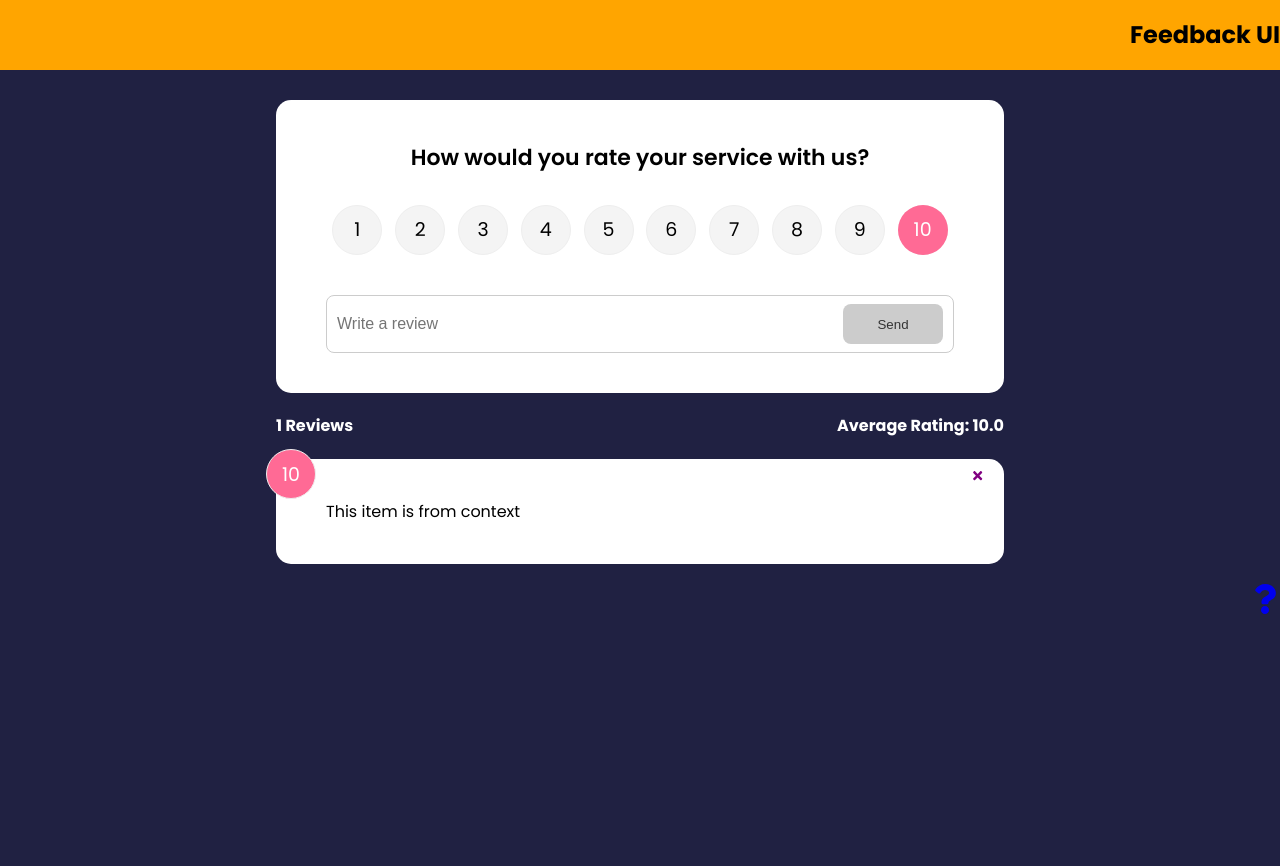
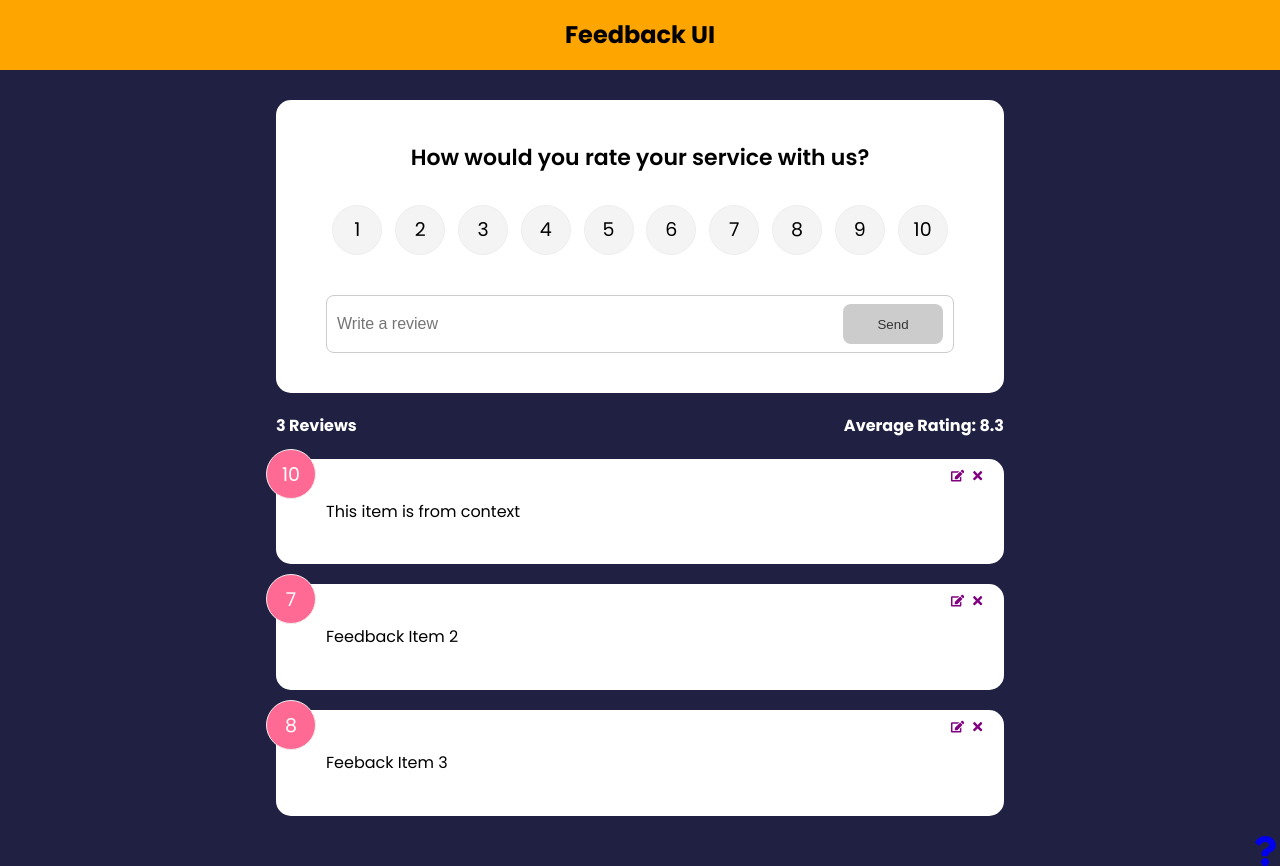
Before and after one commit to butters008/React-Tut1-FeedbackApp, a React (Create React App) app: page / in a window 1280 px wide. Before the commit the page ends 800 px from the top, so only its background shows below. Built offline with nearby package versions, Linux system fonts and the light colour scheme.

Commit message:
Getting most of the edit completed just want to commit incase screw up

```diff
--- a/src/components/FeedbackForm.jsx
+++ b/src/components/FeedbackForm.jsx
@@ -1,11 +1,13 @@
-import { useState} from 'react'
+import { useState } from 'react'
 import Card from './shared/Card'
 import Button from './shared/Button'
 import RatingSelect from './RatingSelect'
 //for the context
-import {useContext} from 'react'
+import {useContext} from 'react' //I know I can combine these into one line, for now its better to split for learning
 import FeedbackContext from '../context/FeedbackContext'
-
+//This is for FeebackEdit
+import {udeEffect} from 'react' //I know I can combine these into one line, for now its better to split for learning
+import { useEffect } from 'react'
 
 //Got rid of {handleAdd} because of context
 function FeedbackForm() {
@@ -14,7 +16,16 @@ function FeedbackForm() {
     const [btnDisabled, setBtnDisabled] = useState(true)
     const [message, setMessage] = useState('')
 
-    const {addFeedback} = useContext(FeedbackContext)
+    const {addFeedback, feedbackEdit} = useContext(FeedbackContext)
+
+    useEffect(() => {
+        console.log("Hello from feedbackForm useEffect")
+        if(feedbackEdit.edit === true){
+            setBtnDisabled(false)
+            setText(feedbackEdit.item.text)
+            setRating(feedbackEdit.item.rating)
+        }
+    }, [feedbackEdit])
 
     const handleTextChange = ({ target: { value } }) => {
         if (value === '') {
--- a/src/components/FeedbackItem.jsx
+++ b/src/components/FeedbackItem.jsx
@@ -1,6 +1,6 @@
 import { useState } from "react";
 import React from "react";
-import { FaTimes } from "react-icons/fa";
+import { FaTimes, FaEdit } from "react-icons/fa";
 import PropTypes from 'prop-types'
 import Card from "./shared/Card";
 //for the context
@@ -12,7 +12,7 @@ const FeedbackItem = ({item}) => {
     //     console.log(id);
     // }
 
-    const {deleteFeedback} = useContext(FeedbackContext)
+    const {deleteFeedback, editFeedback} = useContext(FeedbackContext)
 
 
     return (
@@ -25,6 +25,9 @@ const FeedbackItem = ({item}) => {
             <button className="close" onClick={() => deleteFeedback(item.id)}>
                 <FaTimes color='purple'/>
             </button>
+            <button className="edit" onClick={() => editFeedback(item)}>
+                <FaEdit color="purple"/>
+            </button>
             <div className="text-display">{item.text}</div>
         </Card>
     );
--- a/src/components/Header.jsx
+++ b/src/components/Header.jsx
@@ -9,9 +9,8 @@ const Header = ({text}) => {
     //   This is how you do inline CSS in JSX files
     // <header style={{backgroundColor: 'orange', color: 'black'}}>
     <header style={headerStyle}>
-        <div className='container'></div>
+        <div className='container'><h2>{text}</h2></div>
         {/* <h2>{props.text}</h2> */}
-        <h2>{text}</h2>
     </header>
   );
 }
--- a/src/components/RatingSelect.jsx
+++ b/src/components/RatingSelect.jsx
@@ -1,7 +1,15 @@
-import { useState } from "react";
+import { useState, useContext, useEffect } from "react";
+import FeedbackContext from '../context/FeedbackContext'
+
 
 const RatingSelect = ({select}) => {
   const [selected, setSelected] = useState(10)
+
+  const {feedbackEdit} = useContext(FeedbackContext)
+
+  useEffect(() => {
+    setSelected(feedbackEdit.item.rating)
+  }, [feedbackEdit])
 
   const handleChange = (e) => {
     console.log("Inside handleChange " + +e.currentTarget.value)
@@ -9,6 +17,8 @@ const RatingSelect = ({select}) => {
     select(+e.currentTarget.value)
     // select(+e.currentTarget.value)
   }
+
+
 
   return(
     <ul className="rating">
--- a/src/context/FeedbackContext.jsx
+++ b/src/context/FeedbackContext.js
@@ -10,7 +10,21 @@ export const FeedbackProvider = ({children}) => {
       text: 'This item is from context',
       rating: 10,
     },
+    {
+      id: 2,
+      text: 'Feedback Item 2',
+      rating: 7,
+    },
+    {
+      id: 3,
+      text: 'Feeback Item 3',
+      rating: 8,
+    },
   ])
+  const [feedbackEdit, setFeedbackEdit] = useState({
+    item: {},
+    edit: false
+  })
 
   //Functions
   /* This handle even is being passed from the item, to the list, to here and we are making sure
@@ -32,12 +46,20 @@ export const FeedbackProvider = ({children}) => {
     console.log(newFeedback)
   }
 
+  const editFeedback = (item) => {
+    setFeedbackEdit({
+      item,
+      edit: true
+    })
+  }
+
   return(
     <FeedbackContext.Provider value={{
       feedback,
       deleteFeedback,
       addFeedback,
-
+      editFeedback,
+      feedbackEdit
     }}>
       {children}
     </FeedbackContext.Provider>
--- a/src/index.css
+++ b/src/index.css
@@ -30,6 +30,7 @@ header {
   justify-content: space-between;
   align-items: center;
   margin-bottom: 30px;
+  text-align: center;
 }
 
 .card {
```
